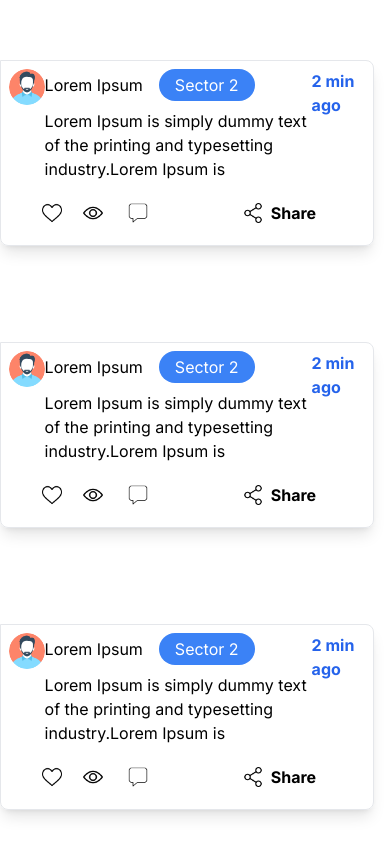
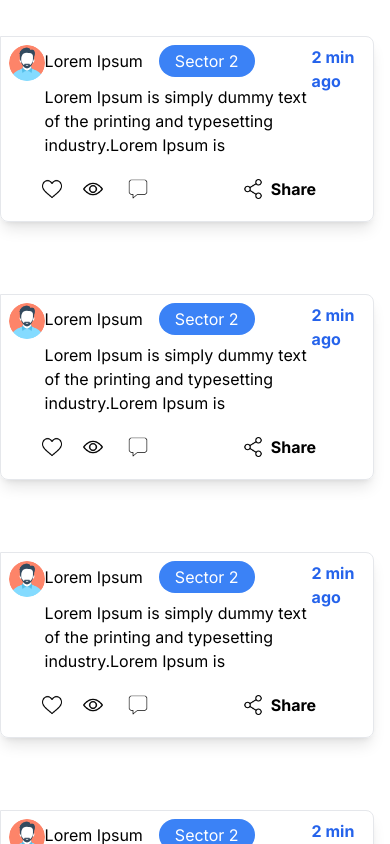
Before and after one commit to Arijeet10/Go-India-Stocks-Nextjs-assignment, a Next.js app: page /discussion in a window 390 px wide. Shown: the top 844 px of the page. Built offline with nearby package versions, Linux system fonts and the light colour scheme.

Commit message:
minor bug fixes

```diff
--- a/components/ForumCard.js
+++ b/components/ForumCard.js
@@ -4,7 +4,7 @@ import { apiData } from "@/repository/dummy-data";
 const ForumCard=()=>{
 
     return(
-            <div className="w-full flex justify-center max-w-full border rounded-r-lg rounded-b-lg p-2 mb-10 mt-6 shadow-lg">
+            <div className="w-full flex justify-center max-w-full border rounded-r-lg rounded-b-lg p-2 mb-10 md:mt-6 shadow-lg">
                 <div className="w-[10%] flex justify-center items-start">
                     <Image
                         src="/man.png"
```
